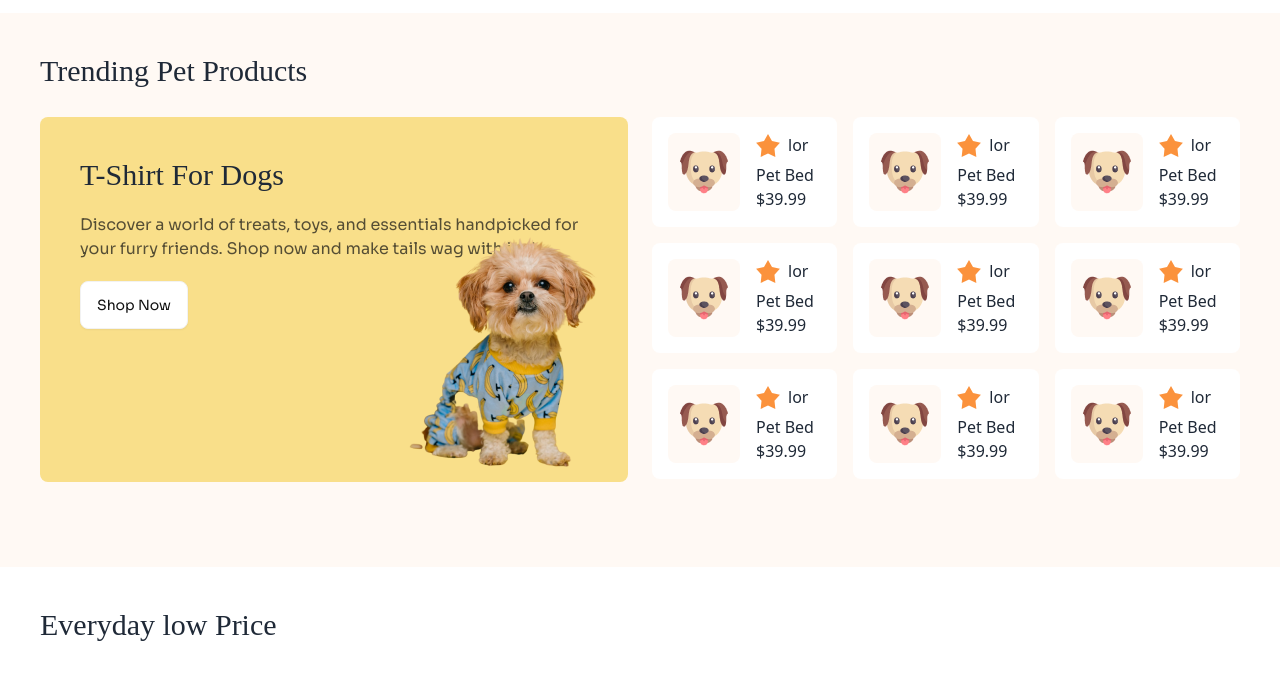
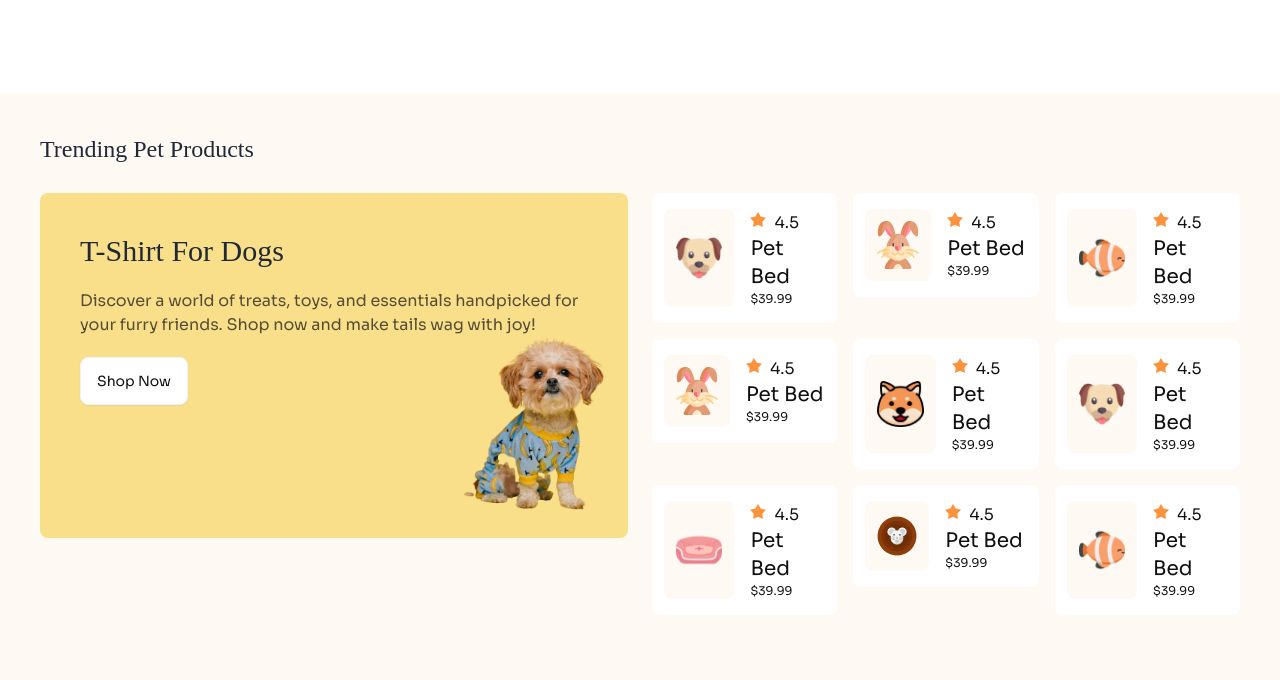
Before and after one commit to sojib-web/bilai-mew, a plain HTML site: page index.html in a window 1280 px wide. Shown: the part 1207-1887 px from the top of the page. Drawn offline with nearby package versions, Linux system fonts and the light colour scheme; a web font is replaced by a local one.

Commit message:
all responsivce done

```diff
--- a/index.html
+++ b/index.html
@@ -15,13 +15,16 @@
     <script src="https://cdn.tailwindcss.com"></script>
   </head>
   <body>
-    <!-- <header class="z-20 relative">
+    <!-- header section start -->
+    <header class="z-20 relative">
       <div class="bg-[#FFF9F4]">
         <nav class="max-w-screen-xl mx-auto">
           <div class="navbar sora-text text-[#111111]">
             <div class="navbar-start my-2">
               <div class="">
-                <div class="flex gap-3 items-center justify-center text-center">
+                <div
+                  class="flex gap-3 items-center justify-center text-center px-10"
+                >
                   <img src="./c1-assets/logo-header.png" alt="" />
                   <h2 class="font-normal text-2xl">
                     Browse<span class="text-[#FFDC26]">4</span>Pets
@@ -29,13 +32,15 @@
                 </div>
               </div>
             </div>
-            <div class="navbar-center my-2">
+            <div class="navbar-center my-2 hidden lg:!block">
               <a class="btn btn-ghost text-xl font-normal">Find a pet</a>
               <a class="btn btn-ghost text-xl font-normal">Breeds</a>
               <a class="btn btn-ghost text-xl font-normal">Contact us</a>
             </div>
-            <div class="navbar-end mt-2">
-              <button class="btn btn-ghost btn-circle font-normal">
+            <div class="navbar-end mt-2 text-center items-center">
+              <button
+                class="btn btn-ghost btn-circle font-normal hidden lg:!block"
+              >
                 <svg
                   xmlns="http://www.w3.org/2000/svg"
                   class="h-5 w-5"
@@ -51,7 +56,7 @@
                   />
                 </svg>
               </button>
-              <button class="btn btn-ghost btn-circle">
+              <button class="btn btn-ghost btn-circle hidden lg:!block">
                 <div class="indicator">
                   <svg
                     xmlns="http://www.w3.org/2000/svg"
@@ -74,21 +79,29 @@
               </button>
 
               <button
-                class="font-normal border rounded-[8px] border-[#FFDC26] p-2"
+                class="font-normal border rounded-full p- border-[#FFDC26] p-3 hidden lg:!block items-center"
               >
                 Register
               </button>
 
               <button
-                class="ml-3 font-normal bg-[#FFDC26] px-5 p-2 border rounded-[8px]"
+                class="ml-3 font-normal bg-[#FFDC26] px-5 p-3 border rounded-full hidden lg:!block items-center"
               >
                 Login
               </button>
+              <div class="p-5 lg:hidden">
+                <img
+                  width="24"
+                  height="24"
+                  src="https://img.icons8.com/material-outlined/24/menu--v1.png"
+                  alt="menu--v1"
+                />
+              </div>
             </div>
           </div>
         </nav>
       </div>
-    </header> -->
+    </header>
     <!-- banner part  -->
     <section class="mt-16">
       <div class="max-w-screen-xl mx-auto ADLaM_text p-4">
@@ -108,13 +121,14 @@
           </button>
         </div>
 
-        <div class="absolute min-h-screen -mt-[100px] lg:-mt-[400px]">
+        <div class="absolute min-h-screen lg:-mt-[400px]">
           <img src="./c1-assets/cat-big.png" alt="" />
         </div>
       </div>
     </section>
 
     <main class="max-w-screen-xl mx-auto mt-[290px] lg:mt-[400px]">
+      <!-- Browse By Categories start -->
       <section>
         <div class="p-4">
           <h1 class="text-3xl ADLaM_text">Browse By Categories</h1>
@@ -183,10 +197,10 @@
         </div>
       </section>
     </main>
-
+    <!-- Trending Pet Products start -->
     <section class="bg-[#FFF9F4] p-10 mt-20">
       <div class="max-w-screen-xl mx-auto">
-        <h1 class="text-3xl ADLaM_text">Trending Pet Products</h1>
+        <h1 class="text-2xl ADLaM_text">Trending Pet Products</h1>
       </div>
 
       <!-- Trending Pet Products card -->
@@ -194,7 +208,7 @@
         class="main mt-7 max-w-screen-xl mx-auto grid lg:grid-cols-2 grid-cols-1 gap-6"
       >
         <div
-          class="card_1 bg-[#F9DF8A] p-10 space-y-5 row-span-3 col-span-1 h-[365px] relative rounded-lg"
+          class="card_1 bg-[#F9DF8A] p-10 space-y-5 row-span-3 col-span-1 h-[345px] relative rounded-lg"
         >
           <h2 class="text-3xl ADLaM_text">T-Shirt For Dogs</h2>
           <p class="sora-text text-[#111111] font-normal opacity-70">
@@ -204,18 +218,18 @@
           <button class="btn bg-white sora-text text-[#111111] font-normal">
             Shop Now
           </button>
-          <div class="place-items-end absolute right-0 lg:top-5 top-16">
+          <div class="place-items-end absolute right-0 lg:top-16 top-40">
             <img
               src="./c1-assets/cute-pet-small.png"
               alt=""
-              class="lg:w-full w-5/6"
+              class="lg:w-3/4 w-1/2"
             />
           </div>
         </div>
 
         <div class="grid lg:grid-cols-3 sm:grid-cols-2 gap-4">
           <div class="card_2">
-            <div class="bg-white rounded-lg flex gap-4 p-4">
+            <div class="bg-white rounded-lg flex gap-4 p-4 px-3">
               <div
                 class="bg-[#FFF9F4] rounded-lg flex justify-center items-center p-3"
               >
@@ -226,20 +240,119 @@
                   <input
                     type="radio"
                     name="rating-2"
-                    class="mask mask-star-2 bg-orange-400"
+                    class="mask mask-star-2 bg-orange-400 w-4 h-4 items-center"
                   />
-                  <p class="ml-2">lor</p>
+                  <p class="ml-2 text-center sora-text text-[#111111]">4.5</p>
+                </div>
+                <div class="sora-text text-[#111111] text-xl">
+                  <p>Pet Bed</p>
+                  <p class="text-xs">$39.99</p>
+                </div>
+              </div>
+            </div>
+          </div>
+          <!--  card 1  -->
+          <div class="card_2">
+            <div class="bg-white rounded-lg flex gap-4 p-4 px-3">
+              <div
+                class="bg-[#FFF9F4] rounded-lg flex justify-center items-center p-3"
+              >
+                <img src="./c1-assets/rabbit-cartoon.png" alt="" />
               </div>
               <div>
+                <div class="rating">
+                  <input
+                    type="radio"
+                    name="rating-2"
+                    class="mask mask-star-2 bg-orange-400 w-4 h-4 items-center"
+                  />
+                  <p class="ml-2 text-center sora-text text-[#111111]">4.5</p>
+                </div>
+                <div class="sora-text text-[#111111] text-xl">
                   <p>Pet Bed</p>
-                  <p>$39.99</p>
+                  <p class="text-xs">$39.99</p>
+                </div>
+              </div>
+            </div>
+          </div>
+          <!--  card 2  -->
+          <div class="card_2">
+            <div class="bg-white rounded-lg flex gap-4 p-4 px-3">
+              <div
+                class="bg-[#FFF9F4] rounded-lg flex justify-center items-center p-3"
+              >
+                <img src="./c1-assets/fish-cartoon.png" alt="" />
+              </div>
+              <div>
+                <div class="rating">
+                  <input
+                    type="radio"
+                    name="rating-2"
+                    class="mask mask-star-2 bg-orange-400 w-4 h-4 items-center"
+                  />
+                  <p class="ml-2 text-center sora-text text-[#111111]">4.5</p>
+                </div>
+                <div class="sora-text text-[#111111] text-xl">
+                  <p>Pet Bed</p>
+                  <p class="text-xs">$39.99</p>
                 </div>
               </div>
             </div>
           </div>
 
-          <div class="card_3">
-            <div class="bg-white rounded-lg flex gap-4 p-4">
+          <!--  card 3  -->
+          <div class="card_2">
+            <div class="bg-white rounded-lg flex gap-4 p-4 px-3">
+              <div
+                class="bg-[#FFF9F4] rounded-lg flex justify-center items-center p-3"
+              >
+                <img src="./c1-assets/rabbit-cartoon.png" alt="" />
+              </div>
+              <div>
+                <div class="rating">
+                  <input
+                    type="radio"
+                    name="rating-2"
+                    class="mask mask-star-2 bg-orange-400 w-4 h-4 items-center"
+                  />
+                  <p class="ml-2 text-center sora-text text-[#111111]">4.5</p>
+                </div>
+                <div class="sora-text text-[#111111] text-xl">
+                  <p>Pet Bed</p>
+                  <p class="text-xs">$39.99</p>
+                </div>
+              </div>
+            </div>
+          </div>
+          <!--  card 5  -->
+
+          <div class="card_2">
+            <div class="bg-white rounded-lg flex gap-4 p-4 px-3">
+              <div
+                class="bg-[#FFF9F4] rounded-lg flex justify-center items-center p-3"
+              >
+                <img src="./c1-assets/cat-cartoon.png" alt="" />
+              </div>
+              <div>
+                <div class="rating">
+                  <input
+                    type="radio"
+                    name="rating-2"
+                    class="mask mask-star-2 bg-orange-400 w-4 h-4 items-center"
+                  />
+                  <p class="ml-2 text-center sora-text text-[#111111]">4.5</p>
+                </div>
+                <div class="sora-text text-[#111111] text-xl">
+                  <p>Pet Bed</p>
+                  <p class="text-xs">$39.99</p>
+                </div>
+              </div>
+            </div>
+          </div>
+
+          <!--  card 6  -->
+          <div class="card_2">
+            <div class="bg-white rounded-lg flex gap-4 p-4 px-3">
               <div
                 class="bg-[#FFF9F4] rounded-lg flex justify-center items-center p-3"
               >
@@ -250,195 +363,88 @@
                   <input
                     type="radio"
                     name="rating-2"
-                    class="mask mask-star-2 bg-orange-400"
+                    class="mask mask-star-2 bg-orange-400 w-4 h-4 items-center"
                   />
-                  <p class="ml-2">lor</p>
+                  <p class="ml-2 text-center sora-text text-[#111111]">4.5</p>
                 </div>
-                <div>
+                <div class="sora-text text-[#111111] text-xl">
                   <p>Pet Bed</p>
-                  <p>$39.99</p>
+                  <p class="text-xs">$39.99</p>
                 </div>
               </div>
             </div>
           </div>
 
-          <div class="card_4">
-            <div class="bg-white rounded-lg flex gap-4 p-4">
+          <!--  card 7  -->
+          <div class="card_2">
+            <div class="bg-white rounded-lg flex gap-4 p-4 px-3">
               <div
                 class="bg-[#FFF9F4] rounded-lg flex justify-center items-center p-3"
               >
-                <img src="./c1-assets/dog-cartoon.png" alt="" />
+                <img src="./c1-assets/pet-couch.png" alt="" />
               </div>
-              <div>
               <div>
                 <div class="rating">
                   <input
                     type="radio"
                     name="rating-2"
-                      class="mask mask-star-2 bg-orange-400"
+                    class="mask mask-star-2 bg-orange-400 w-4 h-4 items-center"
                   />
-                    <p class="ml-2">lor</p>
+                  <p class="ml-2 text-center sora-text text-[#111111]">4.5</p>
                 </div>
-                  <div>
+                <div class="sora-text text-[#111111] text-xl">
                   <p>Pet Bed</p>
-                    <p>$39.99</p>
-                  </div>
+                  <p class="text-xs">$39.99</p>
                 </div>
               </div>
             </div>
           </div>
 
-          <div class="card_5">
-            <div class="bg-white rounded-lg flex gap-4 p-4">
+          <!--  card 8  -->
+          <div class="card_2">
+            <div class="bg-white rounded-lg flex gap-4 p-4 px-3">
               <div
                 class="bg-[#FFF9F4] rounded-lg flex justify-center items-center p-3"
               >
-                <img src="./c1-assets/dog-cartoon.png" alt="" />
+                <img src="./c1-assets/mouse-cartoon.png" alt="" />
               </div>
-              <div>
               <div>
                 <div class="rating">
                   <input
                     type="radio"
                     name="rating-2"
-                      class="mask mask-star-2 bg-orange-400"
+                    class="mask mask-star-2 bg-orange-400 w-4 h-4 items-center"
                   />
-                    <p class="ml-2">lor</p>
+                  <p class="ml-2 text-center sora-text text-[#111111]">4.5</p>
                 </div>
-                  <div>
+                <div class="sora-text text-[#111111] text-xl">
                   <p>Pet Bed</p>
-                    <p>$39.99</p>
-                  </div>
+                  <p class="text-xs">$39.99</p>
                 </div>
               </div>
             </div>
           </div>
 
-          <div class="card_6">
-            <div class="bg-white rounded-lg flex gap-4 p-4">
+          <!--  card 9  -->
+          <div class="card_2">
+            <div class="bg-white rounded-lg flex gap-4 p-4 px-3">
               <div
                 class="bg-[#FFF9F4] rounded-lg flex justify-center items-center p-3"
               >
-                <img src="./c1-assets/dog-cartoon.png" alt="" />
+                <img src="./c1-assets/fish-cartoon.png" alt="" />
               </div>
-              <div>
               <div>
                 <div class="rating">
                   <input
                     type="radio"
                     name="rating-2"
-                      class="mask mask-star-2 bg-orange-400"
+                    class="mask mask-star-2 bg-orange-400 w-4 h-4 items-center"
                   />
-                    <p class="ml-2">lor</p>
+                  <p class="ml-2 text-center sora-text text-[#111111]">4.5</p>
                 </div>
-                  <div>
+                <div class="sora-text text-[#111111] text-xl">
                   <p>Pet Bed</p>
-                    <p>$39.99</p>
-                  </div>
-                </div>
-              </div>
-            </div>
-          </div>
-
-          <div class="card_7">
-            <div class="bg-white rounded-lg flex gap-4 p-4">
-              <div
-                class="bg-[#FFF9F4] rounded-lg flex justify-center items-center p-3"
-              >
-                <img src="./c1-assets/dog-cartoon.png" alt="" />
-              </div>
-              <div>
-                <div>
-                  <div class="rating">
-                    <input
-                      type="radio"
-                      name="rating-2"
-                      class="mask mask-star-2 bg-orange-400"
-                    />
-                    <p class="ml-2">lor</p>
-                  </div>
-                  <div>
-                    <p>Pet Bed</p>
-                    <p>$39.99</p>
-                  </div>
-                </div>
-              </div>
-            </div>
-          </div>
-
-          <div class="card_8">
-            <div class="bg-white rounded-lg flex gap-4 p-4">
-              <div
-                class="bg-[#FFF9F4] rounded-lg flex justify-center items-center p-3"
-              >
-                <img src="./c1-assets/dog-cartoon.png" alt="" />
-              </div>
-              <div>
-                <div>
-                  <div class="rating">
-                    <input
-                      type="radio"
-                      name="rating-2"
-                      class="mask mask-star-2 bg-orange-400"
-                    />
-                    <p class="ml-2">lor</p>
-                  </div>
-                  <div>
-                    <p>Pet Bed</p>
-                    <p>$39.99</p>
-                  </div>
-                </div>
-              </div>
-            </div>
-          </div>
-
-          <div class="card_9">
-            <div class="bg-white rounded-lg flex gap-4 p-4">
-              <div
-                class="bg-[#FFF9F4] rounded-lg flex justify-center items-center p-3"
-              >
-                <img src="./c1-assets/dog-cartoon.png" alt="" />
-              </div>
-              <div>
-                <div>
-                  <div class="rating">
-                    <input
-                      type="radio"
-                      name="rating-2"
-                      class="mask mask-star-2 bg-orange-400"
-                    />
-                    <p class="ml-2">lor</p>
-                  </div>
-                  <div>
-                    <p>Pet Bed</p>
-                    <p>$39.99</p>
-                  </div>
-                </div>
-              </div>
-            </div>
-          </div>
-
-          <div class="card_10">
-            <div class="bg-white rounded-lg flex gap-4 p-4">
-              <div
-                class="bg-[#FFF9F4] rounded-lg flex justify-center items-center p-3"
-              >
-                <img src="./c1-assets/dog-cartoon.png" alt="" />
-              </div>
-              <div>
-                <div>
-                  <div class="rating">
-                    <input
-                      type="radio"
-                      name="rating-2"
-                      class="mask mask-star-2 bg-orange-400"
-                    />
-                    <p class="ml-2">lor</p>
-                  </div>
-                  <div>
-                    <p>Pet Bed</p>
-                    <p>$39.99</p>
-                  </div>
+                  <p class="text-xs">$39.99</p>
                 </div>
               </div>
             </div>
@@ -446,7 +452,7 @@
         </div>
       </div>
     </section>
-
+    <!-- Everyday low Price start -->
     <section class="space-y-10 p-10">
       <div class="max-w-screen-xl mx-auto">
         <h1 class="text-3xl ADLaM_text">Everyday low Price</h1>
@@ -457,14 +463,16 @@
         >
           <div class="place-items-start lg:mt-24 space-y-3">
             <span
-              class="sora-text text-[#111111] font-normal opacity-70 sm:hidden lg:block"
+              class="sora-text text-[#111111] font-normal opacity-70 hidden lg:!block"
               >Under Price</span
             >
-            <h2 class="font-bold text-[#000000] text-4xl">Pet Grooming Mitt</h2>
-            <p class="text-[#FFFFFF] text-3xl font-bold sm:hidden lg:block">
+            <h2 class="font-bold text-[#000000] lg:text-4xl text-2xl">
+              Pet Grooming Mitt
+            </h2>
+            <p class="text-[#FFFFFF] text-3xl font-bold hidden lg:!block">
               (Easy Hair Removal)
             </p>
-            <p class="font-bold lg:text-[#000000] sm:text-[#FFFFFF] text-4xl">
+            <p class="font-bold lg:text-[#000000] text-[#FFFFFF] text-4xl">
               $7.99
             </p>
           </div>
@@ -477,7 +485,9 @@
           class="card bg-gradient-to-r from-[#FFF9F4] to-[#F9DF8A] p-10 space-y-5 col-span- card-side shadow-xl lg:h-[440px] h-[370px]"
         >
           <div class="space-y-3">
-            <h2 class="font-bold text-[#000000] text-4xl">T-Shirt for Dogs</h2>
+            <h2 class="font-bold text-[#000000] lg:text-4xl text-2xl">
+              T-Shirt for Dogs
+            </h2>
 
             <p class="font-bold text-[#FFDC26] text-4xl">$7.99</p>
             <div class="place-items-end absolute right-0 lg:top-32 top-16">
@@ -487,16 +497,23 @@
         </div>
       </div>
     </section>
-
+    <!--   We Providing The Best Pet Care Services start -->
     <section class="p-12 rounded-md mt-5">
       <div class="max-w-screen-xl mx-auto">
-        <h1 class="text-3xl ADLaM_text">Animation</h1>
+        <h1 class="text-3xl ADLaM_text">
+          We Providing The Best Pet Care Services
+        </h1>
       </div>
       <div
-        class="main max-w-screen-xl mx-auto mt-6 bg-[#0a214f] p-12 rounded-lg grid lg:grid-cols-3 gap-8 items-center text-center justify-items-center"
+        class="main max-w-screen-xl mx-auto mt-10 bg-[#0a214f] p-12 rounded-lg grid lg:grid-cols-3 gap-8 items-center text-center"
       >
-        <div class="animate-bounce">
-          <img src="./c1-assets/img-47.png" alt="" />
+        <div class="animate-bounce lg:flex items-center">
+          <img src="./c1-assets/img-47.png" alt="" class="mt-14" />
+          <img
+            src="./c1-assets/shap-20.webp"
+            alt=""
+            class="h-20 w-20 bottom-0 mt-10"
+          />
         </div>
         <div class="text-content space-y-5">
           <h2 class="font-bold text-4xl text-white animate-pulse">
@@ -523,6 +540,8 @@
         </div>
       </div>
     </section>
+    <!-- Get Pawsome News! start -->
+
     <section
       class="space-y-10 p-10 z-10 right-0 left-0 absolute overflow-hidden mt-10"
     >
@@ -550,9 +569,9 @@
         </div>
       </div>
     </section>
-
+    <!-- footer section start -->
     <section
-      class="bg-[#FFDC2680] h-[600px] lg:mt-[240px] mt-[680px] flex relative items-end"
+      class="bg-[#FFDC2680] h-[550px] lg:mt-[240px] mt-[620px] flex relative items-end"
     >
       <footer class="footer text-base-content p-10 max-w-screen-xl mx-auto">
         <nav>
```
Also changed, not shown: c1-assets/shap-20.webp (added). Lines whose indentation alone changed are shown as unchanged.
